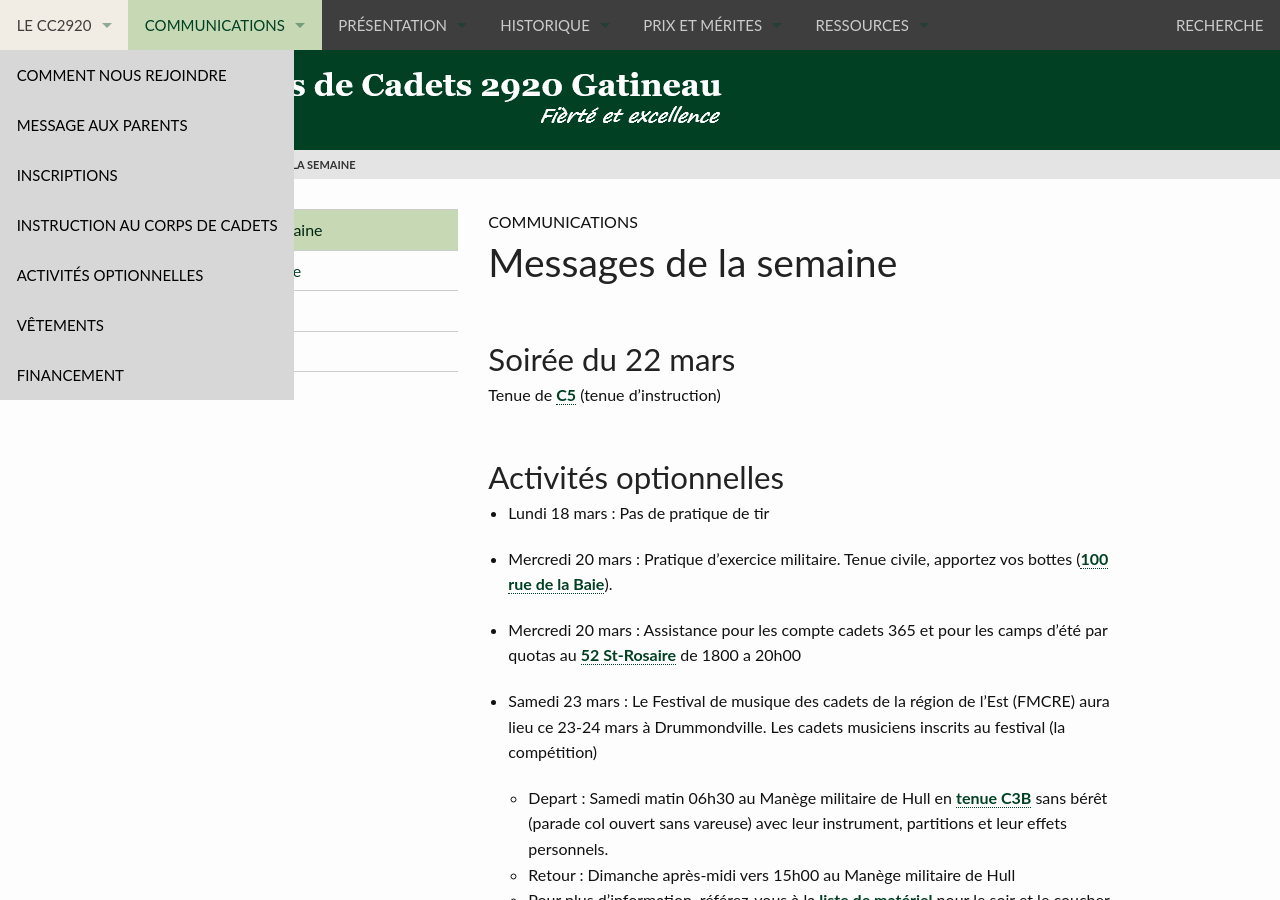
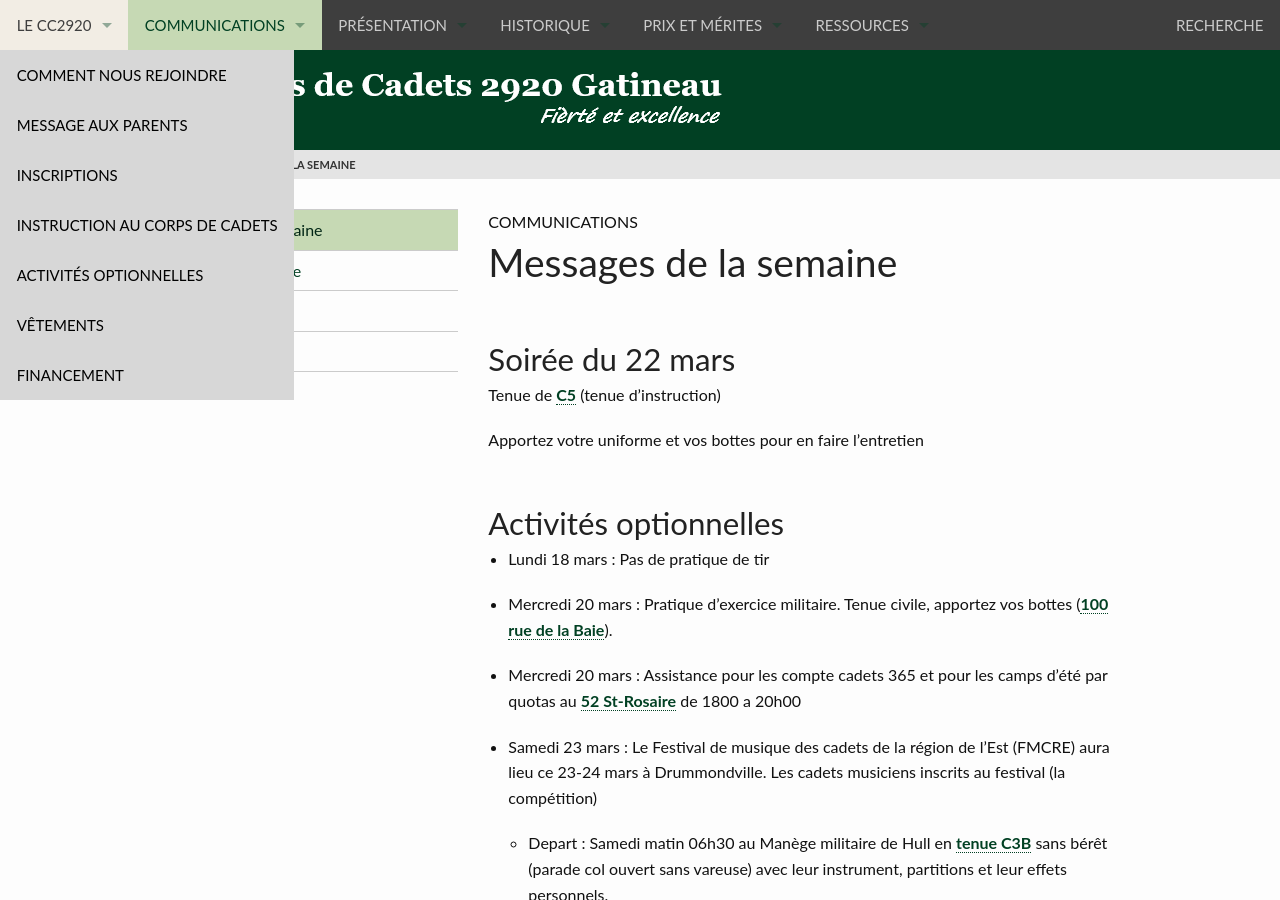
Before and after one commit to CC2920/web, a Jekyll site: the page built from _communications/messages.md, in a window 1280 px wide and 900 px high. Built offline with Jekyll 4.4.1, drawn with Linux system fonts in a browser that asks for light colours.

Commit message:
Update messages.md

```diff
--- a/_communications/messages.md
+++ b/_communications/messages.md
@@ -6,6 +6,8 @@ layout: "messages"
 ## Soirée du 22 mars
 
 Tenue de [C5](https://cc2920.ca/docs/ressources/guide_uniforme.v3.pdf) (tenue d'instruction)
+
+Apportez votre uniforme et vos bottes pour en faire l'entretien
 
 ## Activités optionnelles
 
```
